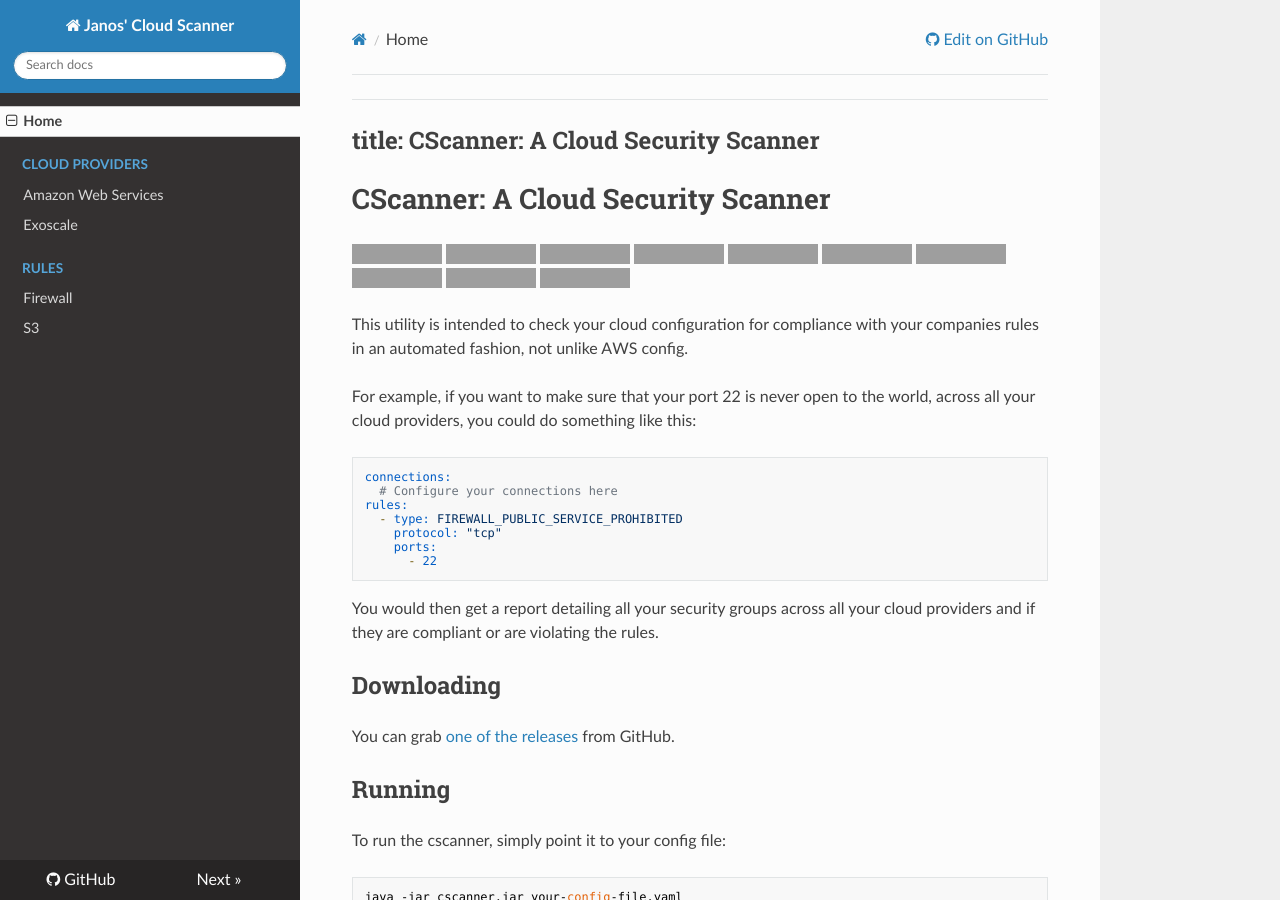
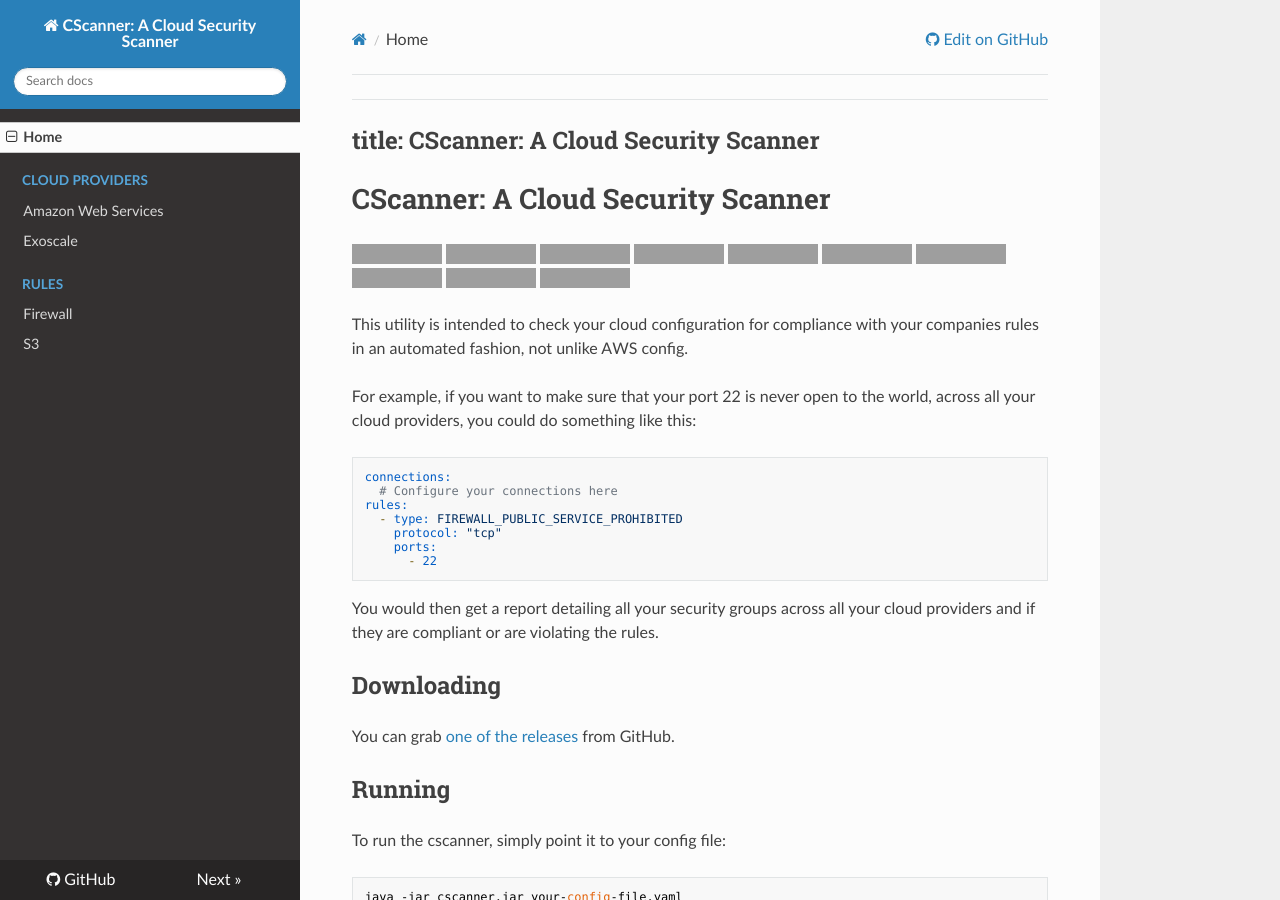
Before and after one commit to rlosio/cscanner, an MkDocs documentation site: the page built from docs/index.md, in a window 1280 px wide and 900 px high. Built offline with MkDocs 1.6.1, drawn with Linux system fonts in a browser that asks for light colours; nearby versions of some CDN libraries; grey boxes are pictures that could not be loaded.

Commit message:
Fixed mkdocs title

```diff
--- a/mkdocs.yml
+++ b/mkdocs.yml
@@ -1,5 +1,5 @@
 ---
-site_name: Janos' Cloud Scanner
+site_name: "CScanner: A Cloud Security Scanner"
 repo_url: https://github.com/janoszen/cscanner/
 theme: readthedocs
 nav:
```
